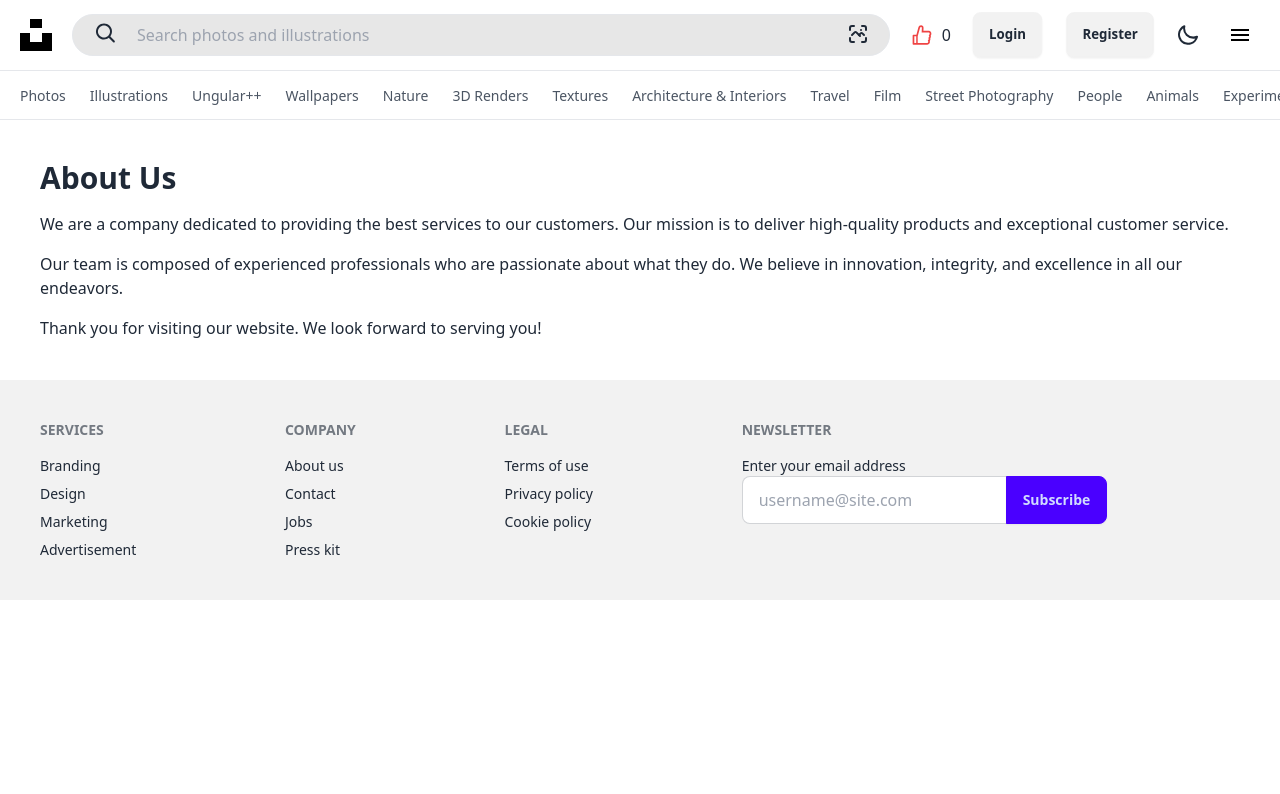
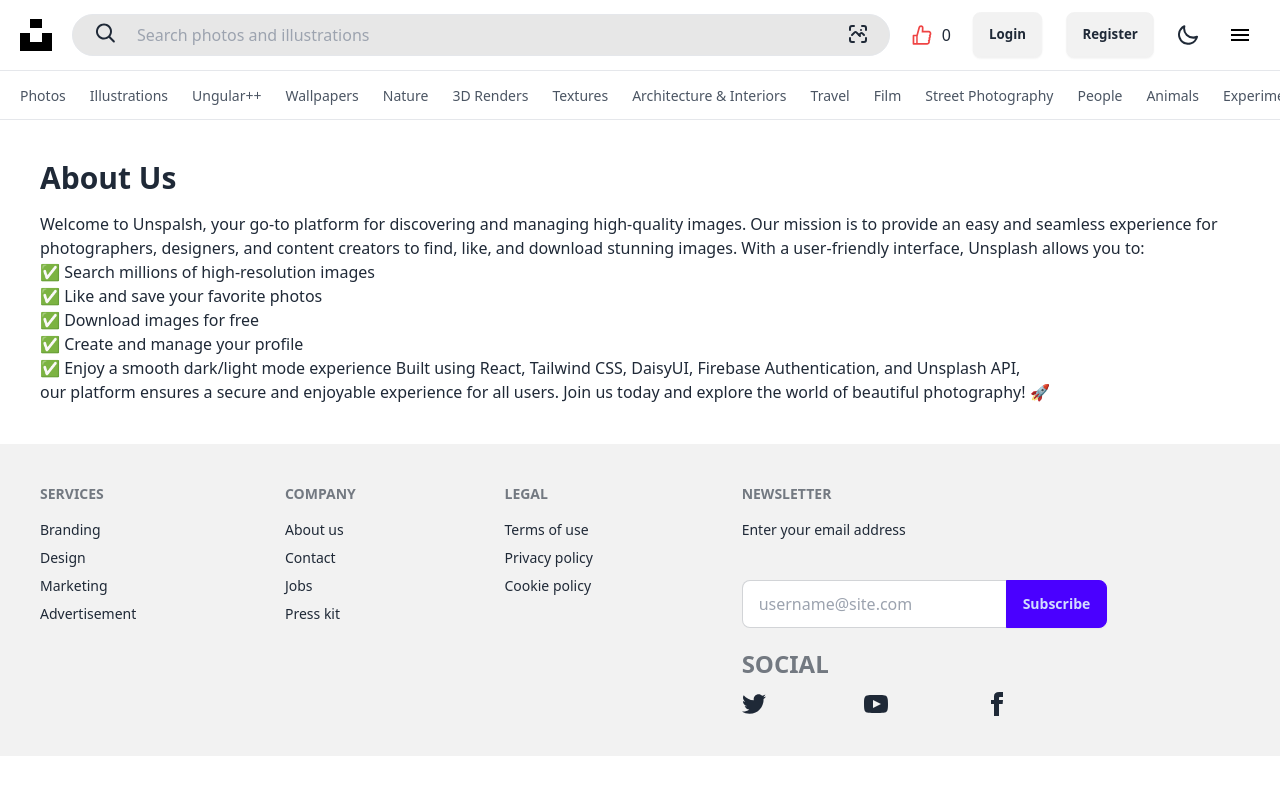
Before and after one commit to abrorwweb/Exam, a React (Vite) app: page /about in a window 1280 px wide. Shown: the top 794 px of the page. Built offline with nearby package versions, Linux system fonts and the light colour scheme; no server answers; sample sign-in values are in the browser's storage.

Commit message:
yangilanish

```diff
--- a/src/api/privateApi.js
+++ b/src/api/privateApi.js
@@ -1,37 +1,22 @@
-import axios from 'axios';
+import axios from "axios";
 
-const BASE_URL = 'https://api.unsplash.com';
-const ACCESS_KEY = import.meta.env.VITE_ACCESS_KEY || 'your_default_key_here';
+ const BASE_URL = "https://api.unsplash.com";
+ const ACCESS_KEY = import.meta.env.VITE_ACCESS_KEY;
 
  const privateApi = axios.create({
    baseURL: BASE_URL,
    headers: {
      Authorization: `Client-ID ${ACCESS_KEY}`,
-    'Accept-Version': 'v1',
-  },
-  timeout: 10000,
-});
-
-export const getRandomPhotos = async (count = 10) => {
-  try {
-    console.log('API so\'rovi boshlandi...');
-    const response = await privateApi.get(`/photos/random`, {
-      params: {
-        count,
-        orientation: 'landscape',
    },
  });
 
-    console.log('API javobi:', response.data);
+ export const getRandomPhotos = async (count = 35) => {
+   try {
+     const response = await privateApi.get(`/photos/random?count=${count}`);
      return response.data;
    } catch (error) {
-    console.error('API xatosi:', {
-      message: error.message,
-      code: error.code,
-      status: error.response?.status,
-      data: error.response?.data,
-    });
-    throw new Error('Rasmlarni yuklab bo\'lmadi: ' + error.message);
+     console.error("Xatolik:", error);
+     return [];
    }
  };
 
--- a/src/firebase/firebaseConfig.js
+++ b/src/firebase/firebaseConfig.js
@@ -10,23 +10,23 @@
   apiKey: "AIzaSyDWg_A-py1n50c4YpceKiXIUqtTLtW8a9w",
   authDomain: "unsplash-by-aao.firebaseapp.com",
   projectId: "unsplash-by-aao",
-  storageBucket: "unsplash-by-aao.appspot.com", // .appspot.com qo'shildi
+  storageBucket: "unsplash-by-aao.appspot.com",
   messagingSenderId: "836400092552",
   appId: "1:836400092552:web:ae18894b658ec31afad63d"
 };
 
-// Firebase ilovasini ishga tushirish
+
 const app = initializeApp(firebaseConfig);
 
-// Auth va Google provider ni yaratish
+
 export const auth = getAuth(app);
 const googleProvider = new GoogleAuthProvider();
 
-// Google orqali login qilish funksiyasi
+
 export const signInWithGoogle = async () => {
   try {
     const result = await signInWithPopup(auth, googleProvider);
-    // Qo'shimcha ma'lumotlar olish
+
     const credential = GoogleAuthProvider.credentialFromResult(result);
     const token = credential.accessToken;
     const user = result.user;
@@ -37,7 +37,7 @@
   }
 };
 
-// Chiqish funksiyasi
+
 export const logout = async () => {
   try {
     await signOut(auth);
--- a/src/layout/Footer.jsx
+++ b/src/layout/Footer.jsx
@@ -25,17 +25,56 @@
         <h6 className="footer-title">Newsletter</h6>
         <fieldset className="w-80">
           <label>Enter your email address</label>
-      <div className="join">
+          <div className="join mt-10">
             <input
               type="text"
               placeholder="username@site.com"
-          className="input input-bordered join-item" />
+              className="input input-bordered join-item "
+            />
             <button className="btn btn-primary join-item">Subscribe</button>
           </div>
+          <nav className="mt-5">
+            <h6 className="footer-title text-2xl mb-3">Social</h6>
+            <div className="grid grid-flow-col">
+              <a>
+                <svg
+                  xmlns="http://www.w3.org/2000/svg"
+                  width="24"
+                  height="24"
+                  viewBox="0 0 24 24"
+                  className="fill-current"
+                >
+                  <path d="M24 4.557c-.883.392-1.832.656-2.828.775 1.017-.609 1.798-1.574 2.165-2.724-.951.564-2.005.974-3.127 1.195-.897-.957-2.178-1.555-3.594-1.555-3.179 0-5.515 2.966-4.797 6.045-4.091-.205-7.719-2.165-10.148-5.144-1.29 2.213-.669 5.108 1.523 6.574-.806-.026-1.566-.247-2.229-.616-.054 2.281 1.581 4.415 3.949 4.89-.693.188-1.452.232-2.224.084.626 1.956 2.444 3.379 4.6 3.419-2.07 1.623-4.678 2.348-7.29 2.04 2.179 1.397 4.768 2.212 7.548 2.212 9.142 0 14.307-7.721 13.995-14.646.962-.695 1.797-1.562 2.457-2.549z"></path>
+                </svg>
+              </a>
+              <a>
+                <svg
+                  xmlns="http://www.w3.org/2000/svg"
+                  width="24"
+                  height="24"
+                  viewBox="0 0 24 24"
+                  className="fill-current"
+                >
+                  <path d="M19.615 3.184c-3.604-.246-11.631-.245-15.23 0-3.897.266-4.356 2.62-4.385 8.816.029 6.185.484 8.549 4.385 8.816 3.6.245 11.626.246 15.23 0 3.897-.266 4.356-2.62 4.385-8.816-.029-6.185-.484-8.549-4.385-8.816zm-10.615 12.816v-8l8 3.993-8 4.007z"></path>
+                </svg>
+              </a>
+              <a>
+                <svg
+                  xmlns="http://www.w3.org/2000/svg"
+                  width="24"
+                  height="24"
+                  viewBox="0 0 24 24"
+                  className="fill-current"
+                >
+                  <path d="M9 8h-3v4h3v12h5v-12h3.642l.358-4h-4v-1.667c0-.955.192-1.333 1.115-1.333h2.885v-5h-3.808c-3.596 0-5.192 1.583-5.192 4.615v3.385z"></path>
+                </svg>
+              </a>
+            </div>
+          </nav>
         </fieldset>
       </form>
     </footer>
-  )
+  );
 };
 
 export default Footer;
--- a/src/layout/Header.jsx
+++ b/src/layout/Header.jsx
@@ -213,7 +213,6 @@
                 >
                   <div className="flex flex-col gap-4 text-sm dark:text-white">
                     <div>
-                      <h3 className="font-bold mb-2">Company</h3>
                       <ul className="space-y-1 flex flex-col gap-y-2">
                         <motion.li whileHover={{ x: 5 }}>
                           <NavLink to={"/"} className="hover:text-blue-500 dark:hover:text-blue-400">Home</NavLink>
--- a/src/pages/About.jsx
+++ b/src/pages/About.jsx
@@ -2,17 +2,19 @@
   return (
     <div className="max-w-7xl mx-auto px-5 py-10">
       <h1 className="text-3xl font-bold mb-4">About Us</h1>
-      <p className="mb-4">
-        We are a company dedicated to providing the best services to our
-        customers. Our mission is to deliver high-quality products and
-        exceptional customer service.
+      <p>
+        Welcome to Unspalsh, your go-to platform for discovering and managing
+        high-quality images. Our mission is to provide an easy and seamless
+        experience for photographers, designers, and content creators to find,
+        like, and download stunning images. With a user-friendly interface,
+        Unsplash allows you to: <br /> ✅ Search millions of high-resolution images <br />✅
+        Like and save your favorite photos <br /> ✅ Download images for free <br /> ✅ Create
+        and manage your profile <br /> ✅ Enjoy a smooth dark/light mode experience
+        Built using React, Tailwind CSS, DaisyUI, Firebase Authentication, and
+        Unsplash API, <br /> our platform ensures a secure and enjoyable experience for
+        all users. Join us today and explore the world of beautiful photography!
+        🚀
       </p>
-      <p className="mb-4">
-        Our team is composed of experienced professionals who are passionate
-        about what they do. We believe in innovation, integrity, and excellence
-        in all our endeavors.
-      </p>
-      <p>Thank you for visiting our website. We look forward to serving you!</p>
     </div>
   );
 };
--- a/src/pages/Login.jsx
+++ b/src/pages/Login.jsx
@@ -3,7 +3,7 @@
 import useAuth from "../hooks/useAuth";
 import { FcGoogle } from "react-icons/fc";
 import DarkMode from "../components/DarkMode";
-
+import Home from "./Home"
 
 const Login = () => {
   const [formData, setFormData] = useState({ email: "", password: "" });
@@ -18,6 +18,8 @@
     e.preventDefault();
     await login(formData.email, formData.password);
   };
+
+const {Home} = useAuth();
 
   return (
     <div className="flex min-h-screen w-screen">
@@ -60,6 +62,7 @@
           >
             Login with <FcGoogle />
           </button>
+          <NavLink className="btn btn-dash btn-" to={"/"}>Home</NavLink>
           <NavLink className="btn btn-secondary" to={"/register"}>Register</NavLink>
         </form>
       </div>
```
Also changed, not shown: src/components/RandomImages.jsx (+57 -156 lines). Lines whose indentation alone changed are shown as unchanged.
